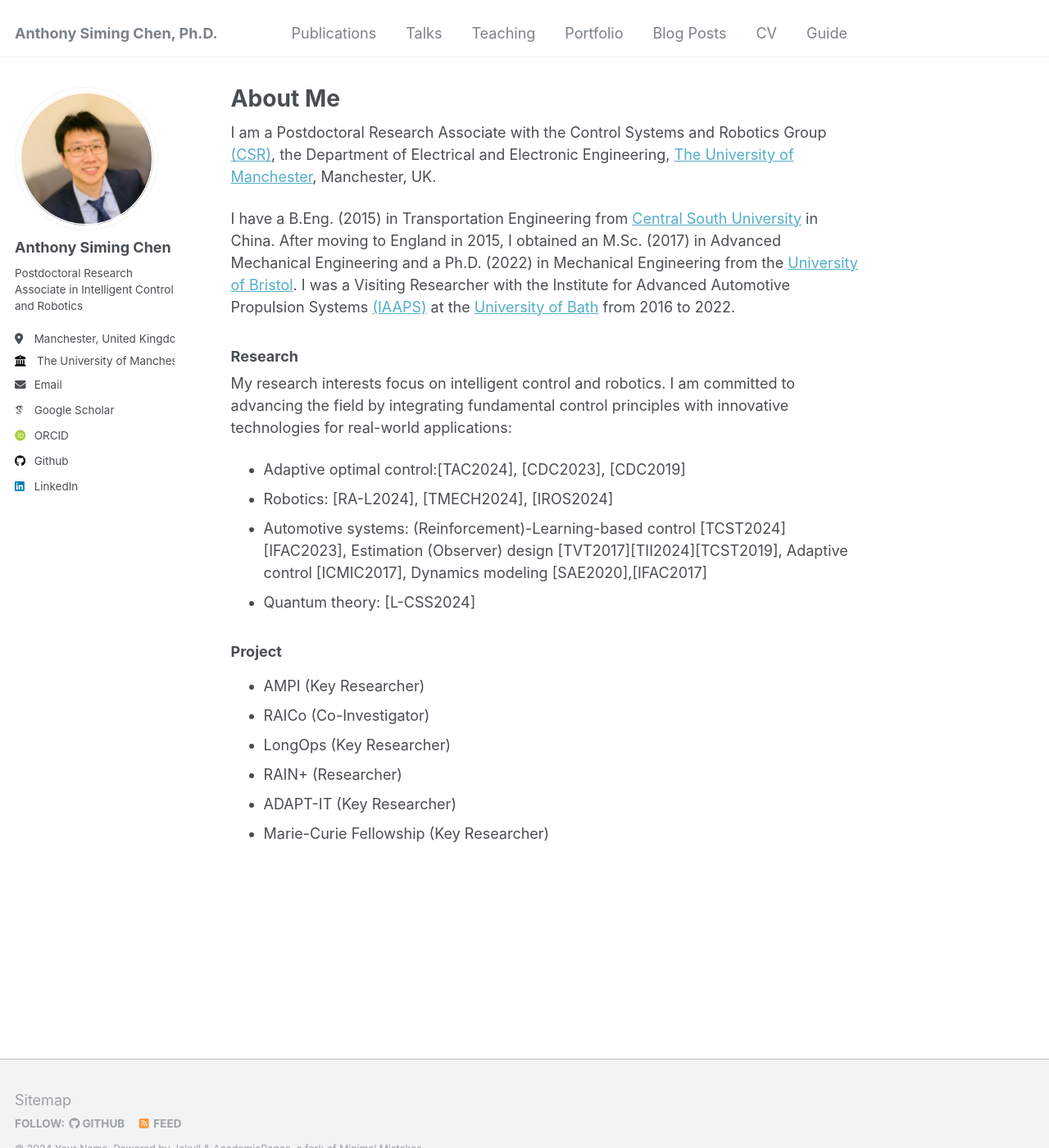
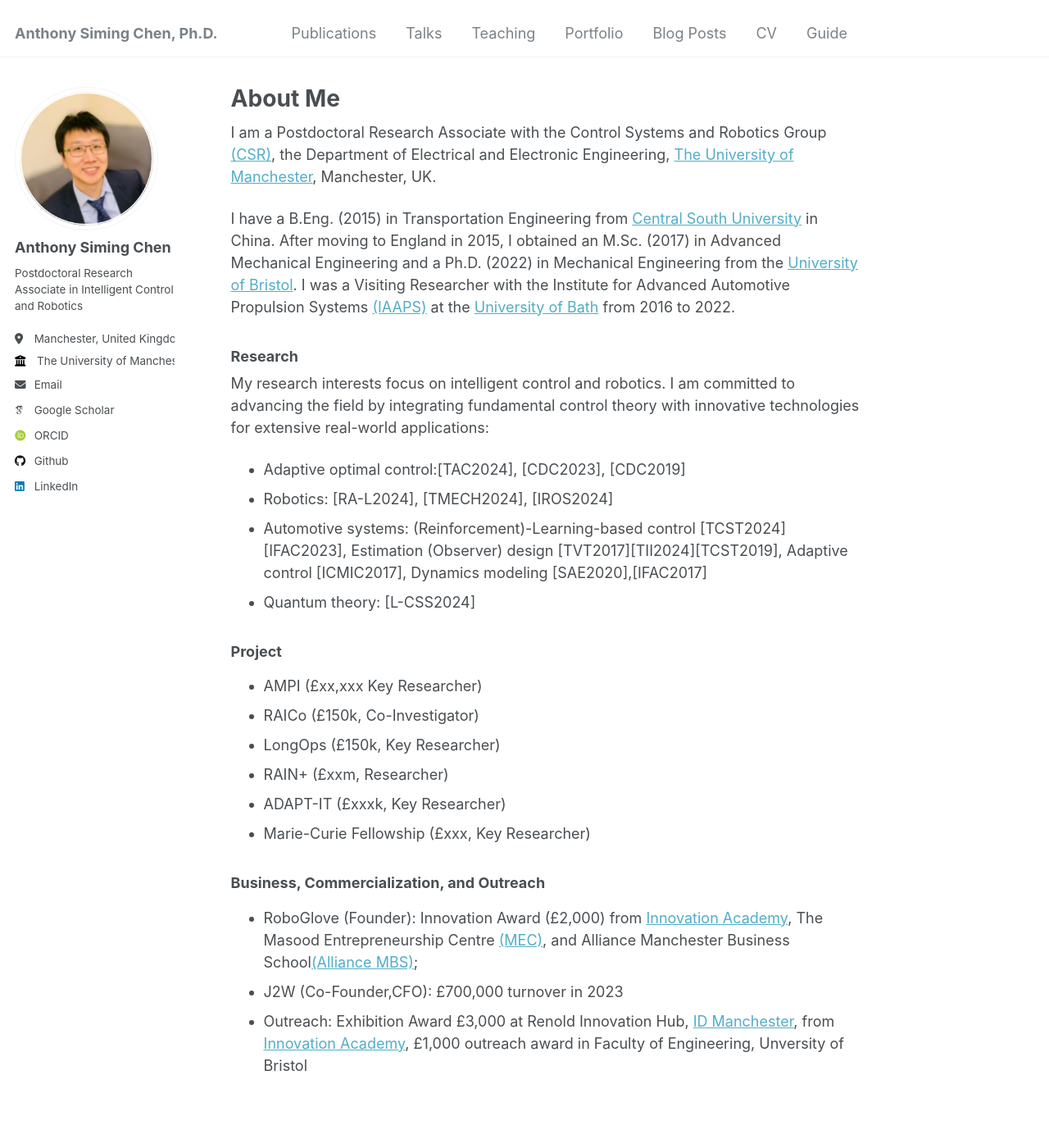
Before and after one commit to Anthony-S-Chen/Anthony-S-Chen.github.io, a Jekyll site: the page built from _pages/about.md, in a window 1280 px wide and 1400 px high. Shown: the whole window at 82% size. Built offline with Jekyll 4.4.1, drawn with Linux system fonts in a browser that asks for light colours; some web fonts are replaced.

Commit message:
Update about.md

```diff
--- a/_pages/about.md
+++ b/_pages/about.md
@@ -13,16 +13,21 @@ I have a B.Eng. (2015) in Transportation Engineering from [Central South Univers
 
 ### Research
 
-My research interests focus on intelligent control and robotics. I am committed to advancing the field by integrating fundamental control principles with innovative technologies for real-world applications:
+My research interests focus on intelligent control and robotics. I am committed to advancing the field by integrating fundamental control theory with innovative technologies for extensive real-world applications:
 - Adaptive optimal control:[TAC2024], [CDC2023], [CDC2019]
 - Robotics: [RA-L2024], [TMECH2024], [IROS2024]
 - Automotive systems: (Reinforcement)-Learning-based control [TCST2024][IFAC2023], Estimation (Observer) design [TVT2017][TII2024][TCST2019], Adaptive control [ICMIC2017], Dynamics modeling [SAE2020],[IFAC2017]
 - Quantum theory: [L-CSS2024]
 
 ### Project
-- AMPI (Key Researcher)
-- RAICo (Co-Investigator)
-- LongOps (Key Researcher)
-- RAIN+ (Researcher)
-- ADAPT-IT (Key Researcher)
-- Marie-Curie Fellowship (Key Researcher)
+- AMPI (£xx,xxx Key Researcher)
+- RAICo (£150k, Co-Investigator)
+- LongOps (£150k, Key Researcher)
+- RAIN+ (£xxm, Researcher)
+- ADAPT-IT (£xxxk, Key Researcher)
+- Marie-Curie Fellowship (£xxx, Key Researcher)
+
+### Business, Commercialization, and Outreach
+- RoboGlove (Founder): Innovation Award (£2,000) from [Innovation Academy](https://www.linkedin.com/in/uom-innovation-academy/?originalSubdomain=uk), The Masood Entrepreneurship Centre [(MEC)](https://www.entrepreneurship.manchester.ac.uk/), and Alliance Manchester Business School[(Alliance MBS)](https://www.alliancembs.manchester.ac.uk/);
+- J2W (Co-Founder,CFO): £700,000 turnover in 2023
+- Outreach: Exhibition Award £3,000 at Renold Innovation Hub, [ID Manchester](https://www.id-manchester.com/), from [Innovation Academy](https://www.linkedin.com/in/uom-innovation-academy/?originalSubdomain=uk), £1,000 outreach award in Faculty of Engineering, Unversity of Bristol
```
